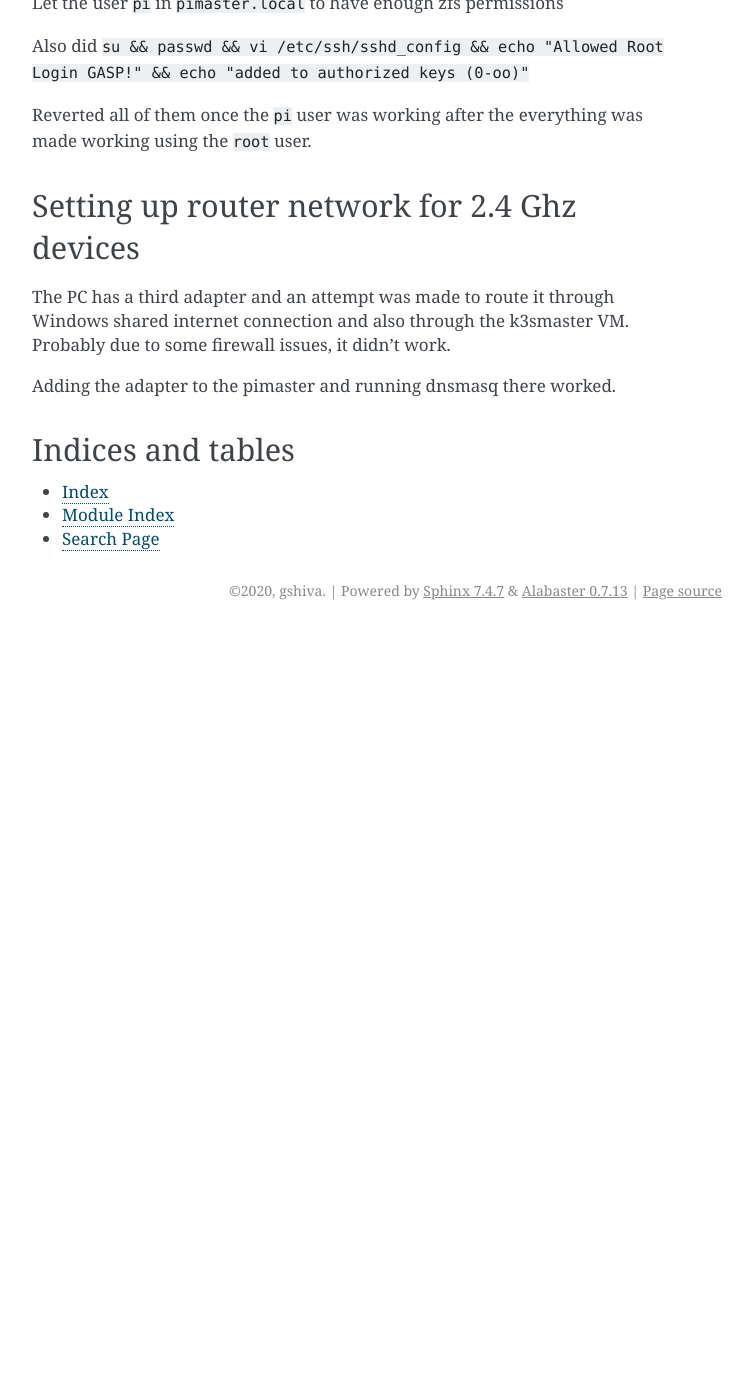
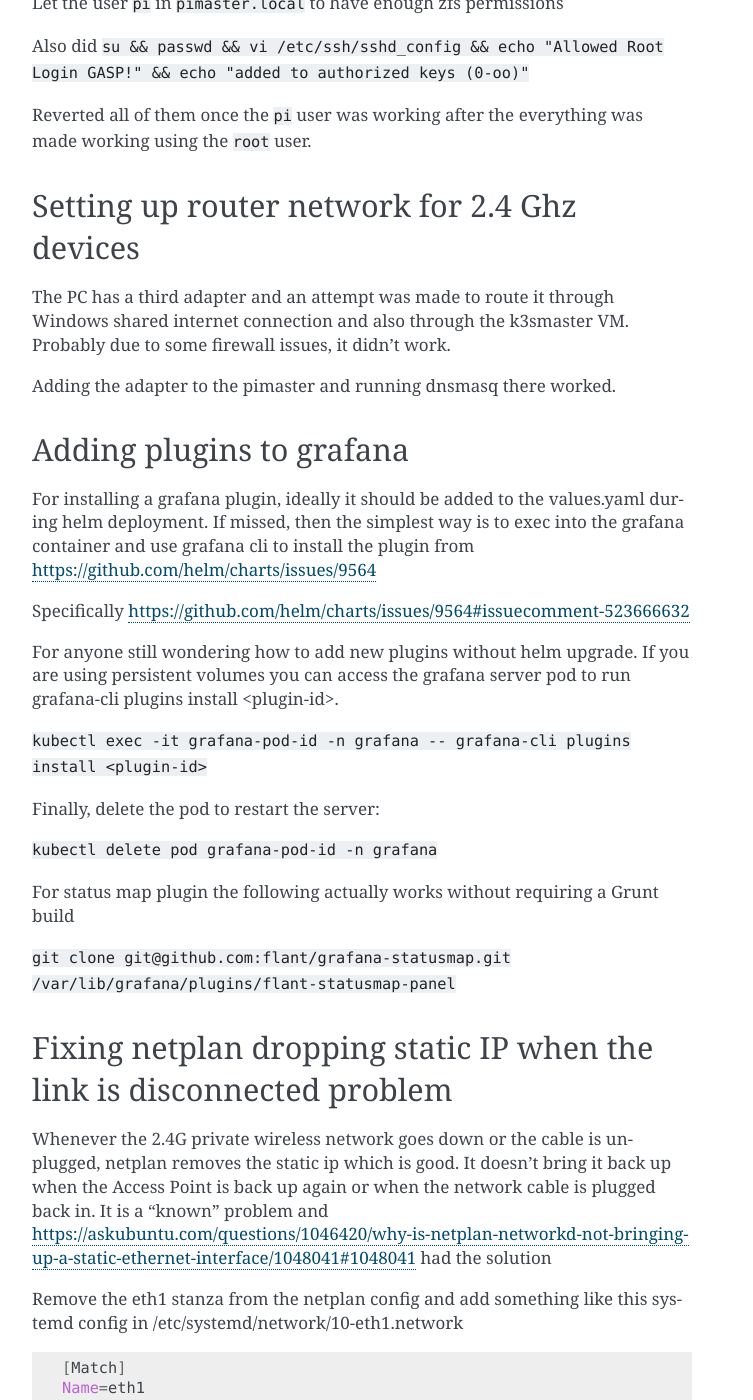
Before and after one commit to homeiac/home, a Sphinx documentation site: the page built from docs/source/index.rst, in a window 1280 px wide and 1400 px high, scrolled down 11961 px. Shown: the whole window, without its empty margins (388-1141 px from the left). Built offline with Sphinx 7.4.7, drawn with Linux system fonts in a browser that asks for light colours; before the commit the page ends 12591 px from its top, so only the background shows below that; some of the changed text lies outside the part shown.

Commit message:
added instructions to fix netplan killing ip problem

```diff
--- a/docs/source/index.rst
+++ b/docs/source/index.rst
@@ -583,7 +583,47 @@
 
 Adding the adapter to the pimaster and running dnsmasq there worked.
 
+Adding plugins to grafana
+-------------------------
 
+For installing a grafana plugin, ideally it should be added to the values.yaml during helm deployment. If missed, then the simplest way is to exec into the grafana container and use grafana cli to install the plugin from https://github.com/helm/charts/issues/9564
+
+Specifically https://github.com/helm/charts/issues/9564#issuecomment-523666632
+
+For anyone still wondering how to add new plugins without helm upgrade. If you are using persistent volumes you can access the grafana server pod to run grafana-cli plugins install <plugin-id>.
+
+``kubectl exec -it grafana-pod-id -n grafana -- grafana-cli plugins install <plugin-id>``
+
+Finally, delete the pod to restart the server:
+
+``kubectl delete pod grafana-pod-id -n grafana``
+
+For status map plugin the following actually works without requiring a Grunt build
+
+``git clone git@github.com:flant/grafana-statusmap.git /var/lib/grafana/plugins/flant-statusmap-panel``
+
+Fixing netplan dropping static IP when the link is disconnected problem
+-----------------------------------------------------------------------
+
+Whenever the 2.4G private wireless network goes down or the cable is unplugged, netplan removes the static ip which is good. It doesn't bring it back up when the Access Point is back up again or when the network cable is plugged back in. It is a "known" problem and https://askubuntu.com/questions/1046420/why-is-netplan-networkd-not-bringing-up-a-static-ethernet-interface/1048041#1048041 had the solution
+
+Remove the eth1 stanza from the netplan config and add something like this systemd config in /etc/systemd/network/10-eth1.network
+
+.. code-block:: bash
+
+  [Match]
+  Name=eth1
+
+  [Link]
+  RequiredForOnline=no
+
+  [Network]
+  ConfigureWithoutCarrier=true
+  Address=192.168.3.1/24
+  Gateway=192.168.0.1
+  DNS=192.168.0.17
+  DNS=8.8.8.8
+  DNS=1.1.1.1
 
 Indices and tables
 ------------------
```
